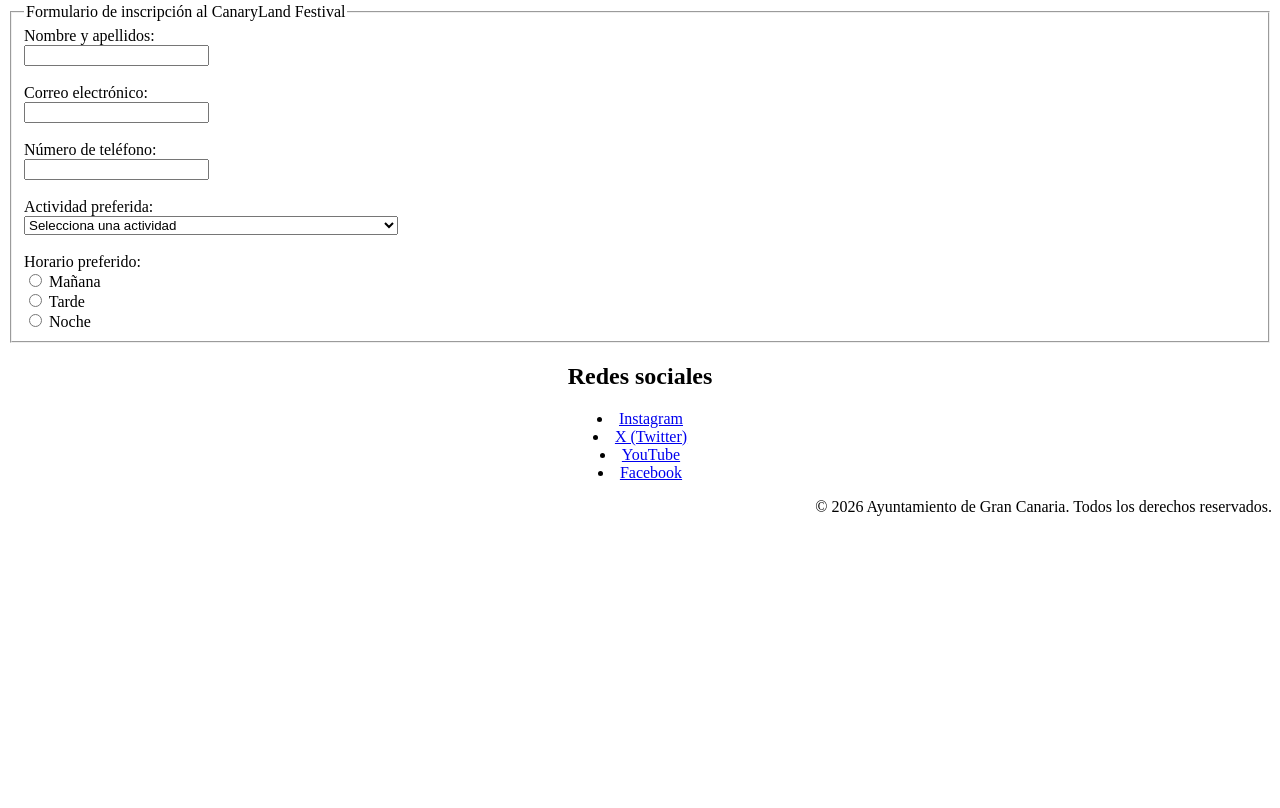
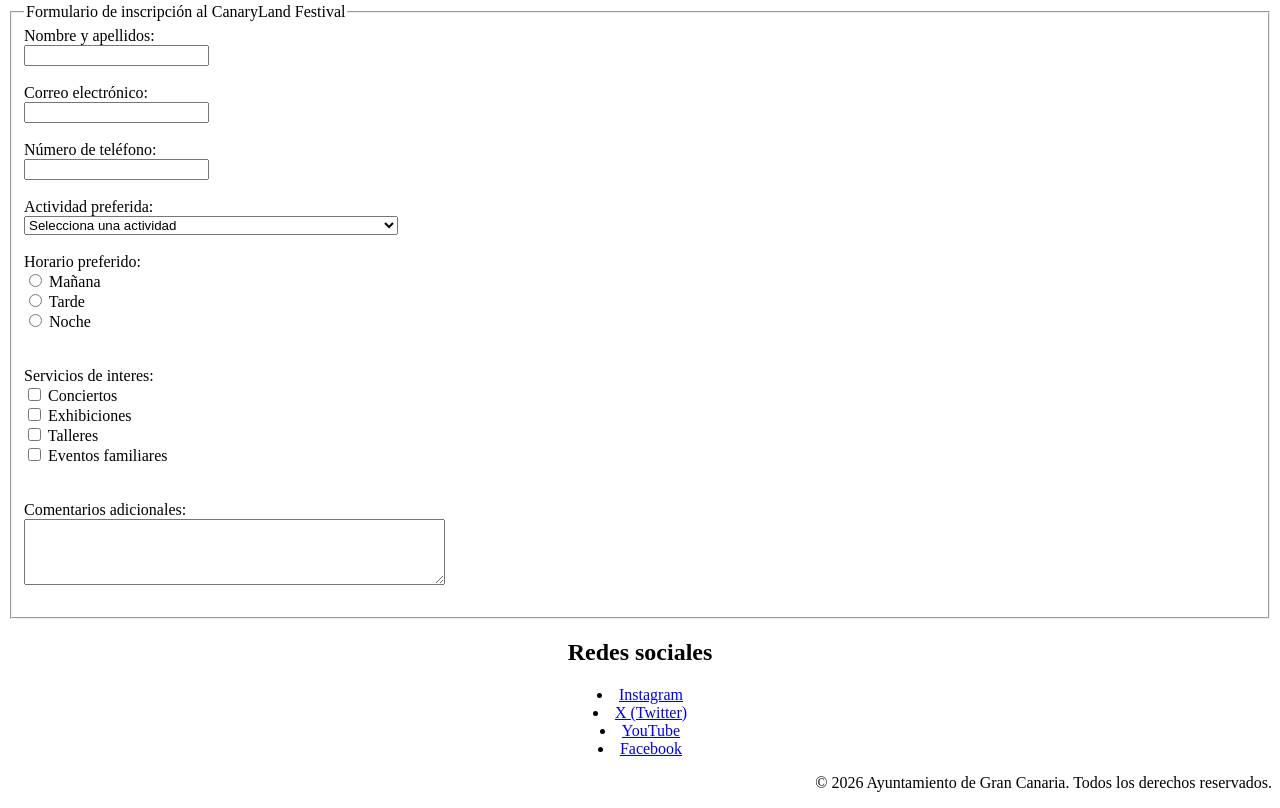
Before and after one commit to JorgeMontesMoreno/P-GINA-WEB-ACCESIBLE-Y-SEM-NTICA, a plain HTML site: page index.html in a window 1280 px wide. Shown: the part 9953-10761 px from the top of the page. Before the commit the page ends 10485 px from the top, so only its background shows below. Drawn offline with Linux system fonts and the light colour scheme.

Commit message:
Formulario 2/3

```diff
--- a/index.html
+++ b/index.html
@@ -315,6 +315,22 @@
                             <input type="radio" id="horario_noche" name="horario_preferido" value="noche">
                             <label for="horario_noche">Noche</label>
                         </div>
+                        <br><br>
+                        <div>
+                        <label for="servicios_interes">Servicios de interes:</label><br>
+                            <input type="checkbox" id="conciertos" name="servicios_interes" value="conciertos">
+                            <label for="conciertos">Conciertos</label><br>
+                            <input type="checkbox" id="exhibiciones" name="servicios_interes" value="exhibiciones">
+                            <label for="exhibiciones">Exhibiciones</label><br>
+                            <input type="checkbox" id="talleres" name="servicios_interes" value="talleres">
+                            <label for="talleres">Talleres</label><br>
+                            <input type="checkbox" id="familiar" name="servicios_interes" value="familiar">
+                            <label for="familiar">Eventos familiares</label>
+                        </div>
+                        <br><br>
+                        <label for="comentarios">Comentarios adicionales:</label><br>
+                        <textarea id="comentarios" name="comentarios" rows="4" cols="50"></textarea>
+                        <br><br>
                     </fieldset>
                 </form>
             </section>
```
